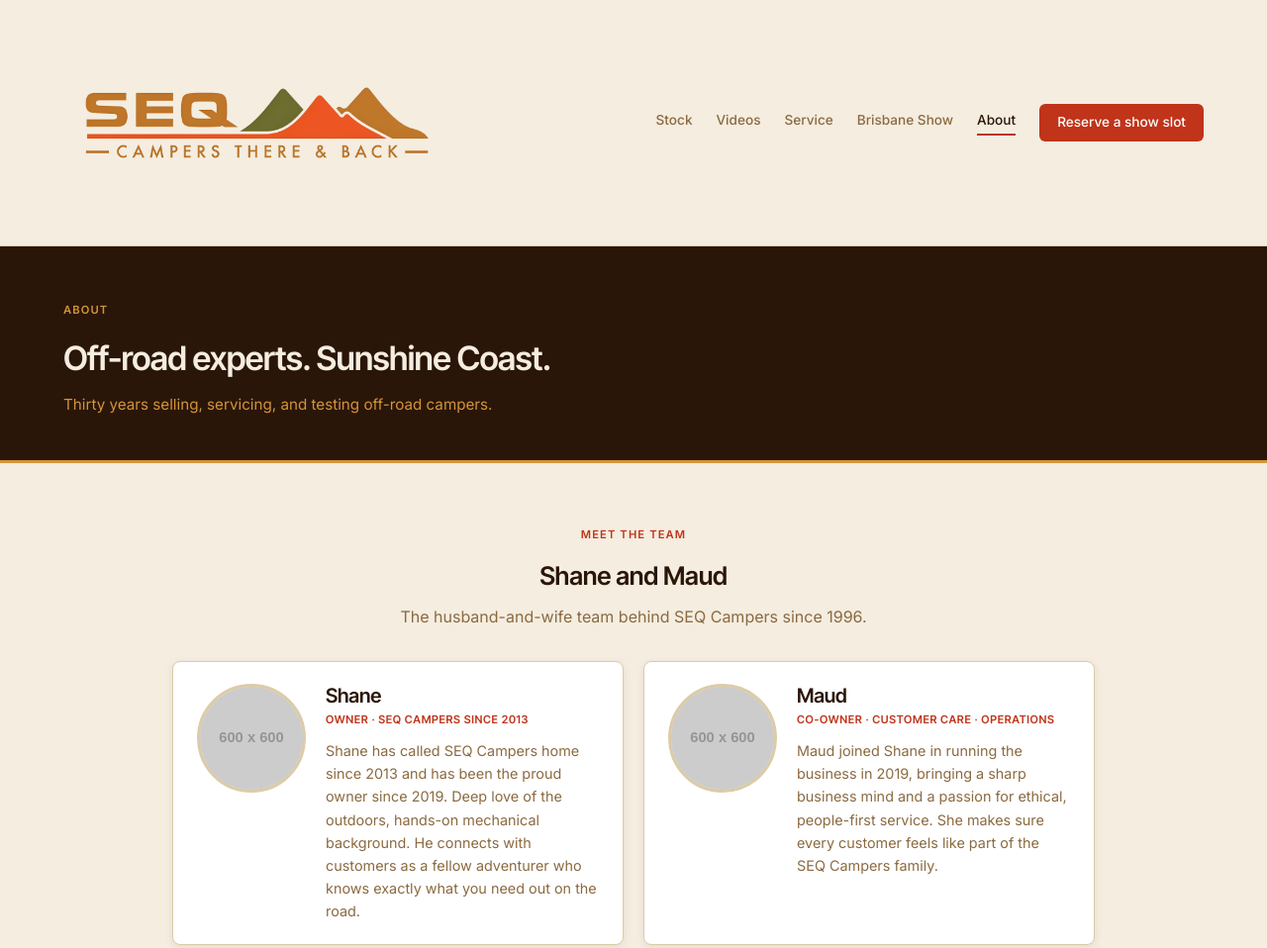
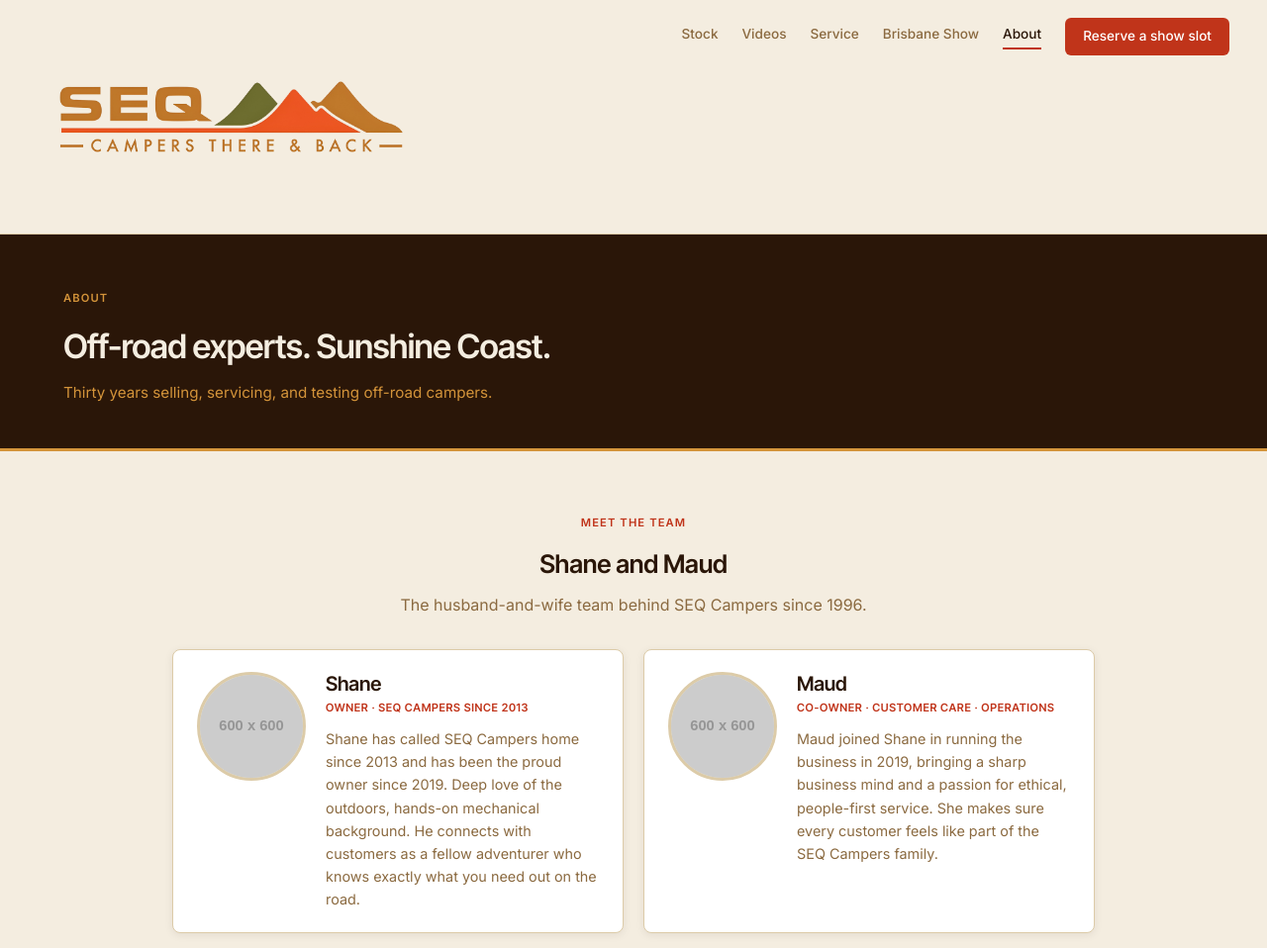
Before and after one commit to BlueSeasAI/seq-campers, an Astro site: page /about in a window 1280 px wide. Shown: the top 958 px of the page at 99% size. Built offline with nearby package versions, Linux system fonts and the light colour scheme; Astro itself is replaced by a stand-in of ours; placeholder pictures from the web are drawn by us.

Commit message:
Inner page header matches home (align top + same padding) + iframe inert
HEADER ALIGNMENT (inner pages match home hero)
- .site-header .container now uses align-items:flex-start + 8px 38px
  padding + max-width:none. Previously used align-items:center + 14px
  24px which pushed menu items way down on the now-taller 220px-logo
  header. Inner pages now look identical to the home overlay header in
  logo + menu Y positions.
- nav padding-top:10px to nudge nav items slightly down so they sit at
  the visual midline of the .nav-cta button (matches home).
- is-scrolled state preserves the centred + tighter container so the
  shrinking sticky header on home stays balanced when scrolled.

HERO VIDEO (still hunting the control flicker)
- Added `inert` attribute to the YouTube iframe. This is a hard HTML5
  signal that no keyboard, focus, or pointer input should reach the
  embed - more aggressive than pointer-events:none.
- If YouTube controls STILL show through despite this, the next step is
  to switch from YouTube embed to a self-hosted <video> element using
  the MP4 once Bart downloads it from Maud's marketing folder. The
  YouTube embed's controls=0 param is being unreliable in some browsers.

```diff
--- a/src/pages/index.astro
+++ b/src/pages/index.astro
@@ -208,11 +208,13 @@
         allow="autoplay; encrypted-media"
         allowfullscreen="false"
         tabindex="-1"
+        inert
       ></iframe>
       <!-- Bulletproof click-blocker: covers the whole iframe at high z-index,
            swallows ALL pointer events + touch + selection so YouTube can
            never show its hover/tap controls overlay. Video keeps playing
-           underneath because the iframe receives no user input at all. -->
+           underneath because the iframe is also `inert` so it receives no
+           focus / pointer / keyboard input at all. -->
       <div class="hero-video-block" aria-hidden="true"></div>
     </div>
   </section>
--- a/src/styles/global.css
+++ b/src/styles/global.css
@@ -117,14 +117,17 @@
 .site-header .container {
   display: flex;
   justify-content: space-between;
-  align-items: center;
-  padding: 14px 24px;
-}
-
-/* On the overlay header (home hero), push logo + nav harder to the corners
-   like skyerv.com - max-width disabled, padding minimal vertical so the
-   elements sit close to the top edge. Returns to normal container width
-   once .is-scrolled flips the header solid. */
+  /* Logo + nav items both ANCHORED TO THE TOP so the inner-page menu
+     items sit at the same Y position as the home overlay menu items.
+     Inner pages used to use align-items:center which pushed menu items
+     way down the (now-much-taller) 220px-logo header. */
+  align-items: flex-start;
+  padding: 8px 38px;
+  max-width: none;
+}
+
+/* Home hero overlay - same padding + anchoring as inner pages so the
+   logo + menu sit at identical Y positions across the whole site. */
 .site-header-overlay .container {
   max-width: none;
   padding: 8px 38px;
@@ -136,7 +139,18 @@
   align-items: center;
 }
 
+/* Nudge the nav items down a touch (matches home: menu items sit ~10px
+   below the very top edge, in line with the visual centre of the small
+   nav-cta button). */
+.site-header nav {
+  padding-top: 10px;
+}
+.site-header-overlay.is-scrolled nav {
+  padding-top: 0;
+}
+
 @media (max-width: 720px) {
+  .site-header .container { padding: 6px 18px; }
   .site-header-overlay .container { padding: 6px 18px; }
 }
 
```
